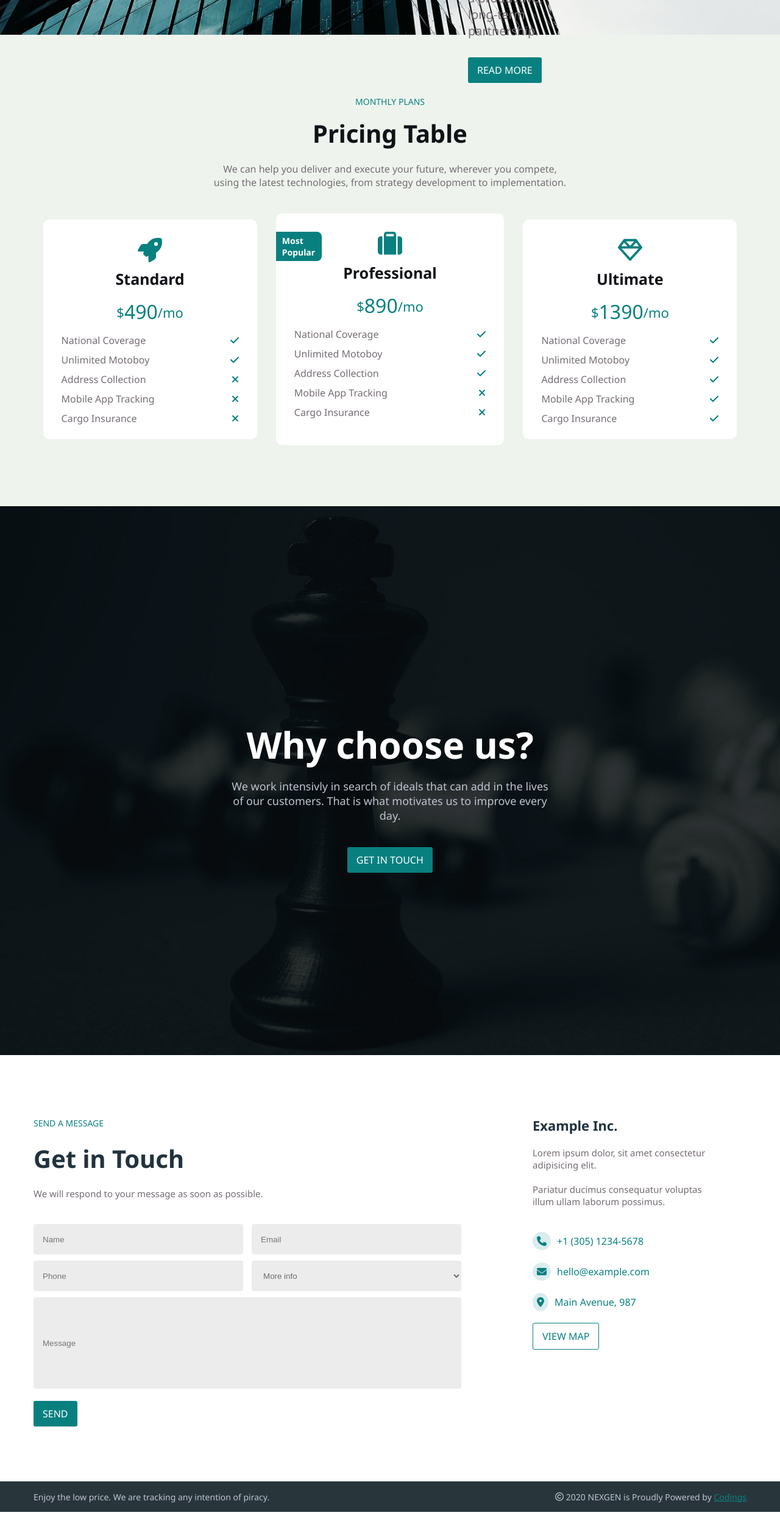
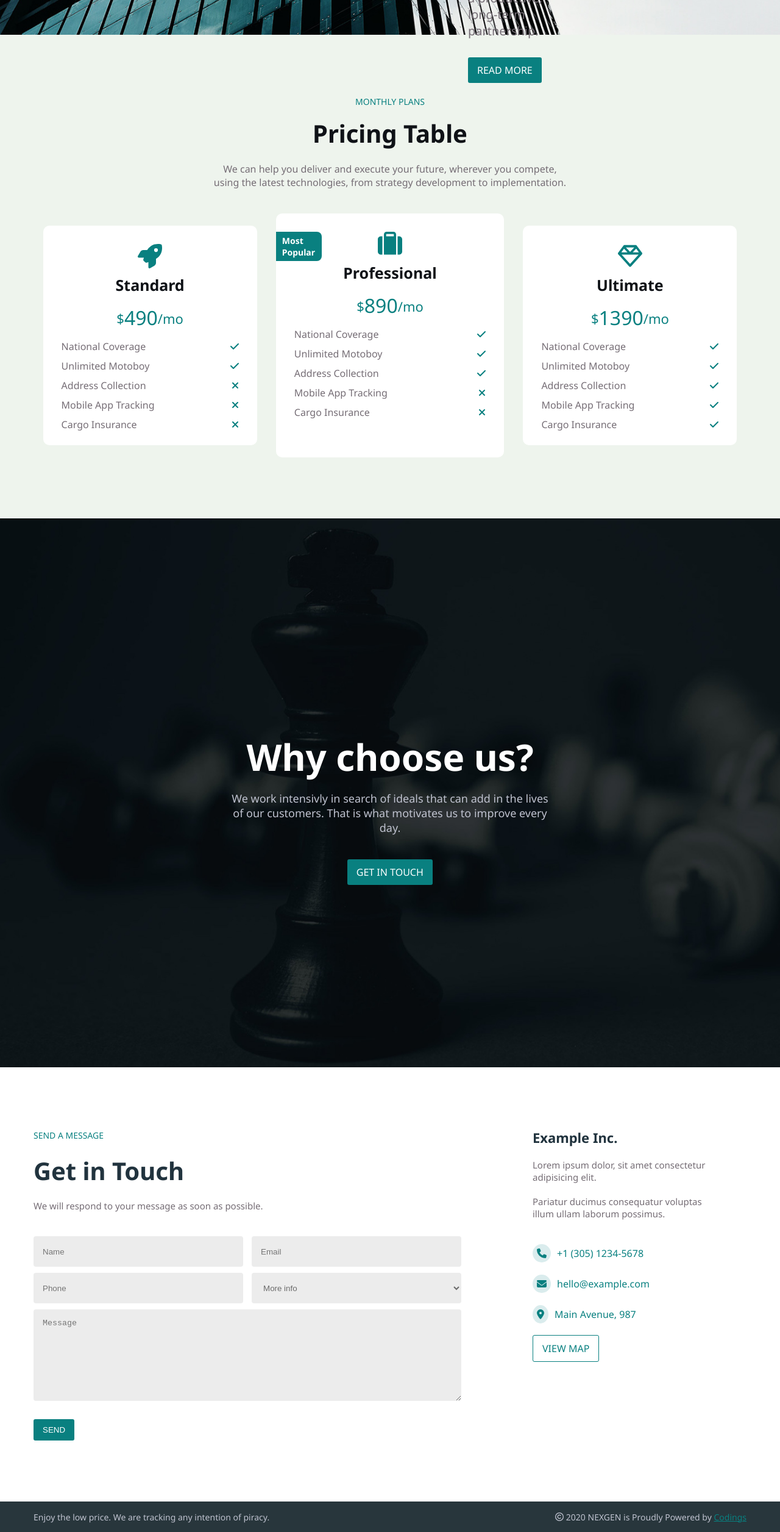
Before and after one commit to albyschianni/proj-html-vuejs, a Vue app: page / in a window 1280 px wide. Shown: the part 2257-4769 px from the top of the page at 61% size. Before the commit the page ends 4736 px from the top, so only its background shows below. Built offline with nearby package versions, Linux system fonts and the light colour scheme.

Commit message:
final v.1

```diff
--- a/src/components/AppFooter.vue
+++ b/src/components/AppFooter.vue
@@ -10,8 +10,8 @@ export default{
 </script>
 
 <template>
+    <!-- SEZIONE GET IN TOUCH (SINISTRA) -->
     <section class="footer-main">
-
         <div class="container-up">
             <div class="get-touch">
                 <span>SEND A MESSAGE</span>
@@ -27,12 +27,13 @@ export default{
                         <option value="">A</option>
                         <option value="">B</option>
                     </select>
-                    <input class="message" type="text" placeholder="Message">
+                    <textarea class="message" name="" id="" cols="30" rows="10" placeholder="Message"></textarea>
                 </div>
 
-                <a id="send" href="">SEND</a>
+                <input id="send" type="submit" value="SEND" >
+            </div>
 
-            </div>
+    <!-- SEZIONE CONTATTI AZIENDA (DESTRA) -->
             <div class="info-industry">
                 <div class="agency-name">
                     Example Inc.
@@ -51,15 +52,11 @@ export default{
                         <font-awesome-icon icon="fa-solid fa-location-dot" /> Main Avenue, 987
                     </div>
                 </div>
-
-
                 <a id="map" href="">VIEW MAP</a>
             </div>
          </div>
-
-
     </section>
-
+   <!-- BOTTOM BAR & COPYRIGHT -->
     <section id="lower-footer">
         <div class="container-low">
             <div class="text-low-foot">
@@ -123,6 +120,7 @@ export default{
     color: white;
     padding: 10px 15px;
     border-radius: 3px;
+    border: none;
 }
 span {
     color: #098080;
--- a/src/components/AppHeader.vue
+++ b/src/components/AppHeader.vue
@@ -10,6 +10,7 @@ export default{
 </script>
 
 <template>
+    <!-- SEZIONE NAVBAR & MENU INFO TOP -->
     <section>
         <div class="container">
             <div class="upper-info">
@@ -28,6 +29,7 @@ export default{
             </div>
         </div>
     </section>
+    <!-- SEZIONE INTRO / JUMBO  -->
     <section class="cane">
         <div class="container">
             <nav>
@@ -80,6 +82,7 @@ section {
 .contact-info {
     display: flex;
     justify-content: space-around;
+    width: 40%;
 }
 .space {
     margin-left: 12px;
--- a/src/components/AppMain.vue
+++ b/src/components/AppMain.vue
@@ -13,6 +13,7 @@ export default{
     <!-- PRIMA SEZIONE WHAT WE DO -->
     <section class="what-do">
         <div class="container">
+            <!-- SUDDIVISIONE SEZIONE PARTE ALTA -->
             <div class="mezzi-trasp-up">
                 <div id="info-trasp">
                     <span>WHAT WE DO</span>
@@ -30,6 +31,7 @@ export default{
 
                 </div>
             </div>
+            <!-- SUDDIVISIONE SEZIONE PARTE BASSA -->
             <div class="mezzi-trasp-down">
                 <div class="mezzi-trasp">
                     <div class="container-icon">
@@ -83,7 +85,7 @@ export default{
             <span id="span-price">MONTHLY PLANS</span>
             <h4 id="h2-price">Pricing Table</h4>
             <div class="p-div">We can help you deliver and execute your future, wherever you compete, using the latest technologies, from strategy development to implementation.</div>
-
+            <!-- DIVISIONE ABBONAMENTI -->
             <div class="container-box">
                 <div class="standard">
                     <div style="display: flex; justify-content:center"><div><font-awesome-icon icon="fa-solid fa-rocket" /></div></div>
@@ -356,7 +358,7 @@ h2 {
     background-color: white;
     padding: 30px;
     border-radius: 10px;
-    min-height: 380px;
+    min-height: 400px;
     position: relative;
 }
 .label {
```
Also changed, not shown: src/components/HelloWorld.vue (deleted, +0 -11 lines).
